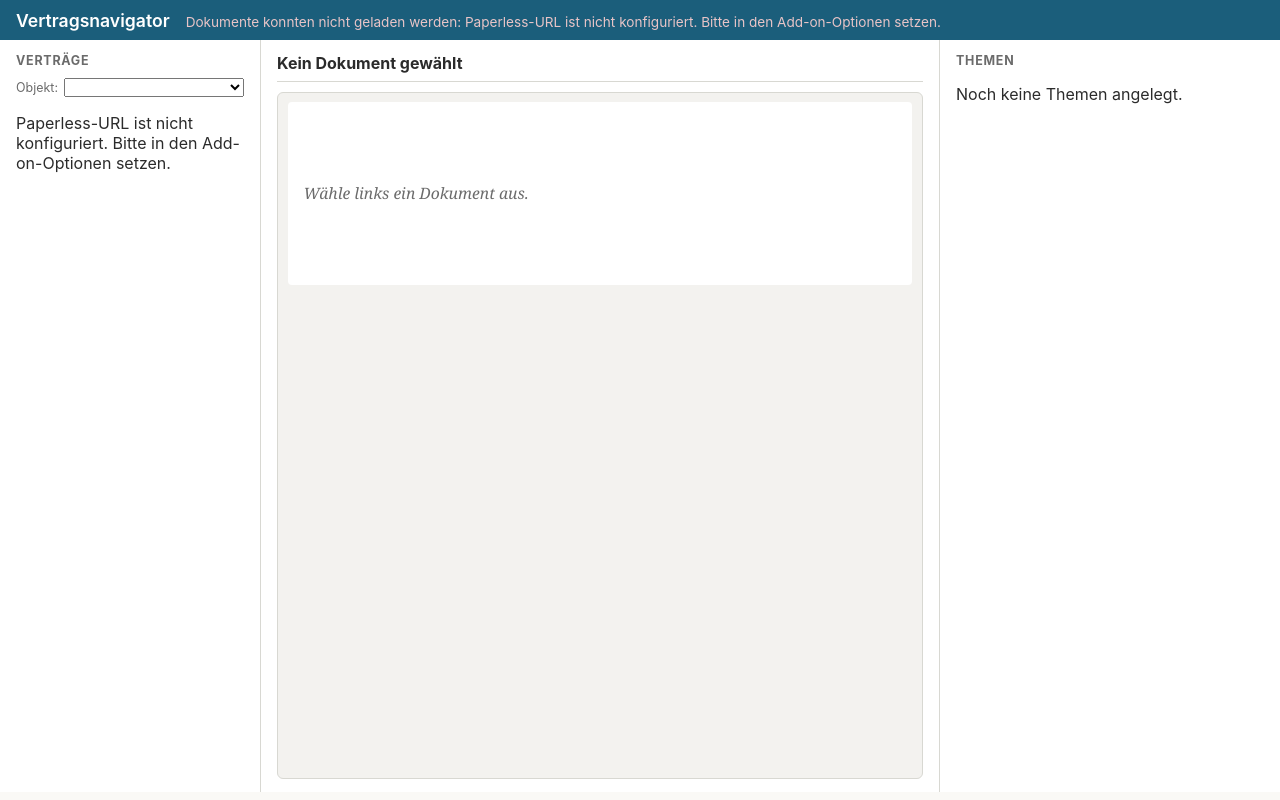
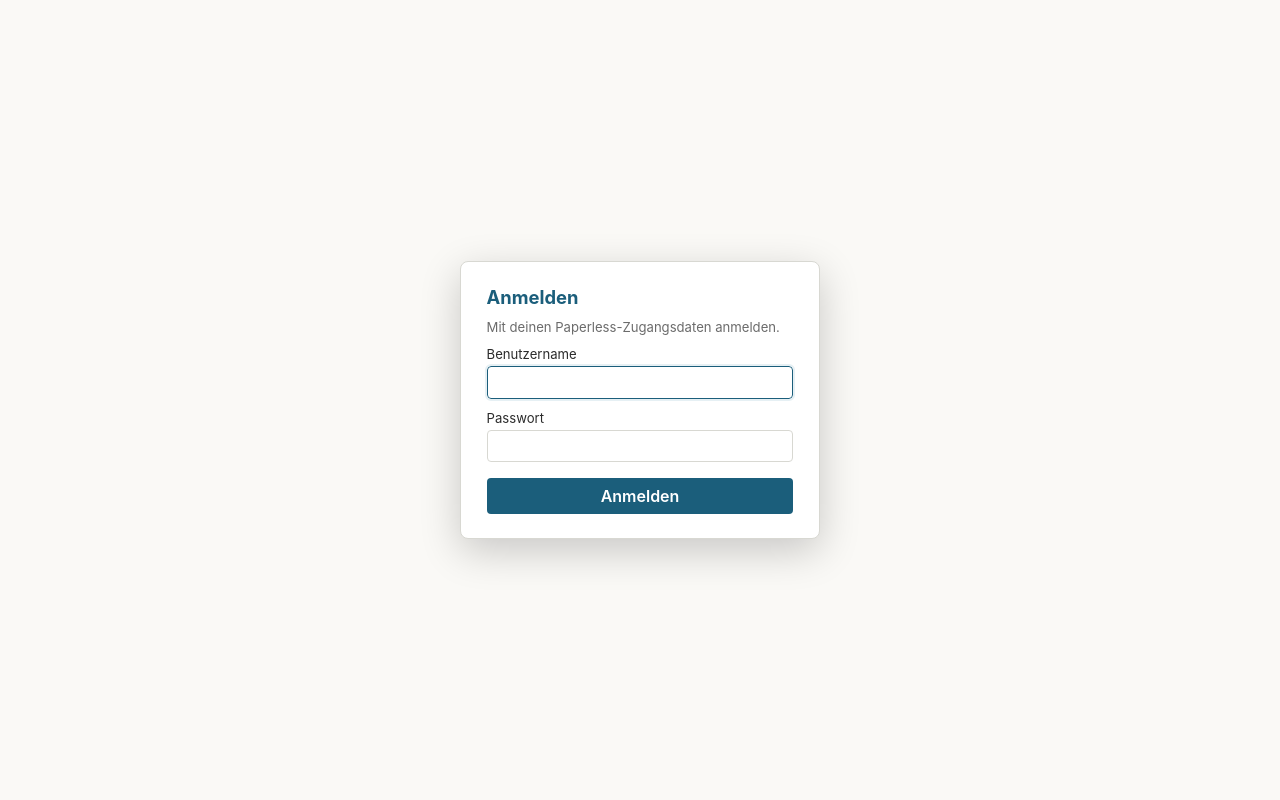
Before and after one commit to loschi1982/addons, a FastAPI app: page / in a window 1280 px wide. Run offline with FastAPI, Linux system fonts and the light colour scheme; data that the repository does not hold is empty; parts of the project's set-up code (start-up, migrations or seed data) failed here and were passed over; some libraries are stand-ins or nearby versions.

Commit message:
feat(vertragsnavigator): Passwortschutz via Paperless-Login (v0.8.0)
Zweite Schutzebene zusaetzlich zum HA-Ingress.

- Backend: paperless.pruefe_zugangsdaten (POST /api/token/); In-Memory-Sessions
  (12h) + Cookie vn_session; Auth-Middleware schuetzt alle /api/* ausser
  login/logout/auth-status; Endpunkte /api/login, /api/logout, /api/auth/status.
- Option passwortschutz (Default true; false als Notausgang); run.sh exportiert
  PASSWORTSCHUTZ, config.py wertet sie aus.
- Frontend: Login-Maske (Paperless-Benutzer/Passwort), Abmelden-Button, Auth-Gate
  beim Start, 401-Handling blendet Login ein.
- Tests: Fixture setzt PASSWORTSCHUTZ=false; neuer test_login deckt den Ablauf ab.

Hinweis: gleiche Zugangsdaten wie Paperless, kein echtes SSO (einmal eintippen).

Co-Authored-By: Claude Opus 4.8 <noreply@anthropic.com>

```diff
--- a/vertragsnavigator/app/config.py
+++ b/vertragsnavigator/app/config.py
@@ -20,6 +20,7 @@ class Settings:
     paperless_token: str
     paperless_external_url: str   # vom Browser erreichbare URL (Sprungmarken)
     db_path: str
+    passwortschutz: bool          # Login mit Paperless-Zugangsdaten erforderlich?
 
 
 def get_settings() -> Settings:
@@ -28,9 +29,11 @@ def get_settings() -> Settings:
     Bewusst bei jedem Aufruf frisch gelesen, damit Tests die Umgebung
     veraendern koennen, ohne Importreihenfolge beachten zu muessen.
     """
+    schutz = os.environ.get("PASSWORTSCHUTZ", "true").strip().lower()
     return Settings(
         paperless_url=os.environ.get("PAPERLESS_URL", "").rstrip("/"),
         paperless_token=os.environ.get("PAPERLESS_TOKEN", ""),
         paperless_external_url=os.environ.get("PAPERLESS_EXTERNAL_URL", "").rstrip("/"),
         db_path=os.environ.get("VN_DB_PATH", "/data/vertragsnavigator.db"),
+        passwortschutz=schutz not in ("0", "false", "no", "off"),
     )
--- a/vertragsnavigator/app/main.py
+++ b/vertragsnavigator/app/main.py
@@ -7,7 +7,9 @@ aus. Hinter HA-Ingress wird das Frontend mit passendem ``<base href>`` und
 
 from __future__ import annotations
 
+import secrets
 import sqlite3
+import time
 from contextlib import asynccontextmanager
 from datetime import datetime, timezone
 from pathlib import Path
@@ -34,6 +36,80 @@ async def lifespan(app: FastAPI):
 
 
 app = FastAPI(title="Vertragsnavigator", lifespan=lifespan)
+
+
+# --- Authentifizierung (Login mit Paperless-Zugangsdaten) ----------------
+
+SESSION_COOKIE = "vn_session"
+SESSION_TTL = 12 * 60 * 60  # 12 Stunden
+
+#: aktive Sessions: Token -> Ablauf-Zeitstempel (in-memory, Single-Process).
+_sessions: Dict[str, float] = {}
+
+#: Öffentliche Pfade (ohne Login erreichbar).
+_OEFFENTLICH = {"/", "/api/login", "/api/logout", "/api/auth/status"}
+
+
+def _neue_session() -> str:
+    token = secrets.token_urlsafe(32)
+    _sessions[token] = time.time() + SESSION_TTL
+    return token
+
+
+def _ist_angemeldet(request: Request) -> bool:
+    token = request.cookies.get(SESSION_COOKIE)
+    if not token:
+        return False
+    ablauf = _sessions.get(token)
+    if not ablauf:
+        return False
+    if ablauf < time.time():
+        _sessions.pop(token, None)
+        return False
+    return True
+
+
+@app.middleware("http")
+async def auth_middleware(request: Request, call_next):
+    if not get_settings().passwortschutz:
+        return await call_next(request)
+    pfad = request.url.path
+    if pfad in _OEFFENTLICH or pfad.startswith("/static"):
+        return await call_next(request)
+    if pfad.startswith("/api/") and not _ist_angemeldet(request):
+        return JSONResponse(status_code=401, content={"detail": "Nicht angemeldet"})
+    return await call_next(request)
+
+
+@app.get("/api/auth/status")
+def auth_status(request: Request):
+    settings = get_settings()
+    return {
+        "erforderlich": settings.passwortschutz,
+        "angemeldet": (not settings.passwortschutz) or _ist_angemeldet(request),
+    }
+
+
+@app.post("/api/login")
+def login(payload: models.LoginRequest, client: PaperlessClient = Depends(get_client)):
+    if not client.pruefe_zugangsdaten(payload.username, payload.password):
+        raise HTTPException(401, "Benutzername oder Passwort falsch")
+    token = _neue_session()
+    antwort = JSONResponse({"ok": True})
+    antwort.set_cookie(
+        SESSION_COOKIE, token, httponly=True, samesite="lax", max_age=SESSION_TTL, path="/"
+    )
+    return antwort
+
+
+@app.post("/api/logout")
+def logout(request: Request):
+    token = request.cookies.get(SESSION_COOKIE)
+    if token:
+        _sessions.pop(token, None)
+    antwort = JSONResponse({"ok": True})
+    antwort.delete_cookie(SESSION_COOKIE, path="/")
+    return antwort
 
 
 # --- Abhaengigkeiten & Hilfsfunktionen -----------------------------------
--- a/vertragsnavigator/app/models.py
+++ b/vertragsnavigator/app/models.py
@@ -8,6 +8,11 @@ from pydantic import BaseModel, Field
 
 
 # --- Themen ---------------------------------------------------------------
+
+class LoginRequest(BaseModel):
+    username: str = Field(..., min_length=1)
+    password: str = Field(..., min_length=1)
+
 
 class ThemaCreate(BaseModel):
     name: str = Field(..., min_length=1)
--- a/vertragsnavigator/app/paperless.py
+++ b/vertragsnavigator/app/paperless.py
@@ -77,6 +77,29 @@ class PaperlessClient:
         """Metadaten inkl. ``content`` (OCR), ``notes`` und ``page_count``."""
         return self._request("GET", f"/api/documents/{doc_id}/").json()
 
+    def pruefe_zugangsdaten(self, username: str, password: str) -> bool:
+        """Prüft Benutzername/Passwort gegen Paperless (POST /api/token/).
+
+        True bei gültigen Daten, False bei abgelehnten. Bei Verbindungs-/
+        Serverfehlern wird ``PaperlessError`` ausgelöst.
+        """
+        url = f"{self.base_url}/api/token/"
+        try:
+            with httpx.Client(timeout=self.timeout) as client:
+                antwort = client.post(url, json={"username": username, "password": password})
+        except httpx.HTTPError as exc:
+            raise PaperlessError(f"Verbindung zu Paperless fehlgeschlagen: {exc}") from exc
+        if antwort.status_code == 200:
+            try:
+                return bool(antwort.json().get("token"))
+            except ValueError:
+                return False
+        if antwort.status_code in (400, 401, 403):
+            return False
+        raise PaperlessError(
+            f"Unerwartete Antwort von Paperless ({antwort.status_code}) bei der Anmeldung"
+        )
+
     def get_tags(self) -> Dict[int, str]:
         """Liefert eine Zuordnung Tag-ID -> Tag-Name (folgt der Paginierung)."""
         tags: Dict[int, str] = {}
--- a/vertragsnavigator/app/static/index.html
+++ b/vertragsnavigator/app/static/index.html
@@ -14,6 +14,7 @@
   <header id="kopf">
     <h1>Vertragsnavigator</h1>
     <span id="status" class="status"></span>
+    <button type="button" id="abmelden" class="abmelden" hidden>Abmelden</button>
   </header>
 
   <main id="layout">
@@ -89,6 +90,22 @@
     </div>
   </div>
 
+  <!-- Login (Paperless-Zugangsdaten) -->
+  <div id="login-overlay" class="login-overlay" hidden>
+    <form id="login-form" class="login-card">
+      <h2>Anmelden</h2>
+      <p class="login-hinweis">Mit deinen Paperless-Zugangsdaten anmelden.</p>
+      <label>Benutzername
+        <input type="text" id="login-user" autocomplete="username" required />
+      </label>
+      <label>Passwort
+        <input type="password" id="login-pass" autocomplete="current-password" required />
+      </label>
+      <div id="login-fehler" class="login-fehler" hidden></div>
+      <button type="submit" id="login-btn">Anmelden</button>
+    </form>
+  </div>
+
   <script src="static/app.js"></script>
 </body>
 </html>
--- a/vertragsnavigator/app/static/style.css
+++ b/vertragsnavigator/app/static/style.css
@@ -33,6 +33,49 @@ html, body {
   color: #fff;
 }
 #kopf h1 { font-size: 1.1rem; margin: 0; font-weight: 600; }
+.abmelden {
+  margin-left: auto;
+  background: rgba(255, 255, 255, 0.15);
+  color: #fff;
+  border: 1px solid rgba(255, 255, 255, 0.45);
+  border-radius: 4px;
+  padding: 0.2rem 0.7rem;
+  font: inherit;
+  font-size: 0.8rem;
+  cursor: pointer;
+}
+.abmelden:hover { background: rgba(255, 255, 255, 0.28); }
+
+/* Login-Overlay */
+.login-overlay {
+  position: fixed;
+  inset: 0;
+  background: var(--bg);
+  display: flex;
+  align-items: center;
+  justify-content: center;
+  z-index: 3000;
+  padding: 1rem;
+}
+.login-card {
+  background: var(--bg-spalte);
+  border: 1px solid var(--rand);
+  border-radius: 8px;
+  box-shadow: 0 12px 40px rgba(0, 0, 0, 0.2);
+  padding: 1.5rem 1.6rem;
+  width: min(360px, 100%);
+  display: flex;
+  flex-direction: column;
+  gap: 0.7rem;
+}
+.login-card h2 { margin: 0; font-size: 1.15rem; color: var(--akzent); }
+.login-hinweis { margin: 0; font-size: 0.82rem; color: var(--grau); }
+.login-card label { display: flex; flex-direction: column; gap: 0.25rem; font-size: 0.82rem; color: var(--text); }
+.login-card input { font: inherit; padding: 0.45rem 0.55rem; border: 1px solid var(--rand); border-radius: 4px; }
+.login-card input:focus { outline: 2px solid var(--akzent-hell); border-color: var(--akzent); }
+.login-fehler { color: #b00; font-size: 0.82rem; }
+#login-btn { margin-top: 0.3rem; background: var(--akzent); color: #fff; border: none; border-radius: 4px; padding: 0.5rem; font: inherit; font-weight: 600; cursor: pointer; }
+#login-btn:hover { filter: brightness(1.07); }
 .status { font-size: 0.85rem; opacity: 0.9; }
 .status.fehler { color: #ffd0d0; }
 
--- a/vertragsnavigator/config.yaml
+++ b/vertragsnavigator/config.yaml
@@ -1,5 +1,5 @@
 name: Vertragsnavigator
-version: "0.7.0"
+version: "0.8.0"
 slug: vertragsnavigator
 description: Verträge aus Paperless-ngx thematisch erschließen und navigieren
 url: https://github.com/loschi1982/addons
@@ -17,7 +17,9 @@ options:
   paperless_url: ""
   paperless_token: ""
   paperless_external_url: ""
+  passwortschutz: true
 schema:
   paperless_url: str
   paperless_token: password
   paperless_external_url: str?
+  passwortschutz: bool
```
Also changed, not shown: vertragsnavigator/CLAUDE.md (+3 -0 lines), vertragsnavigator/DOCS.md (+8 -0 lines), vertragsnavigator/app/static/app.js (+55 -1 lines), vertragsnavigator/tests/test_api.py (+27 -0 lines), 1 other file.
